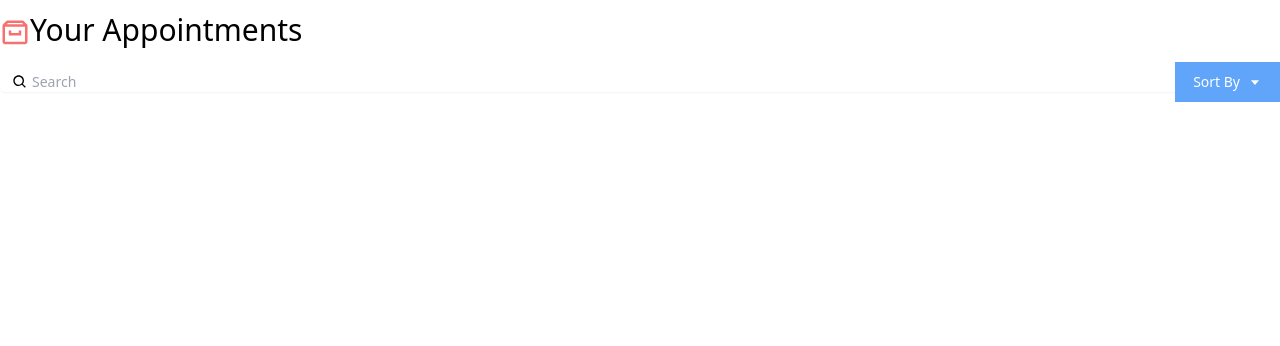
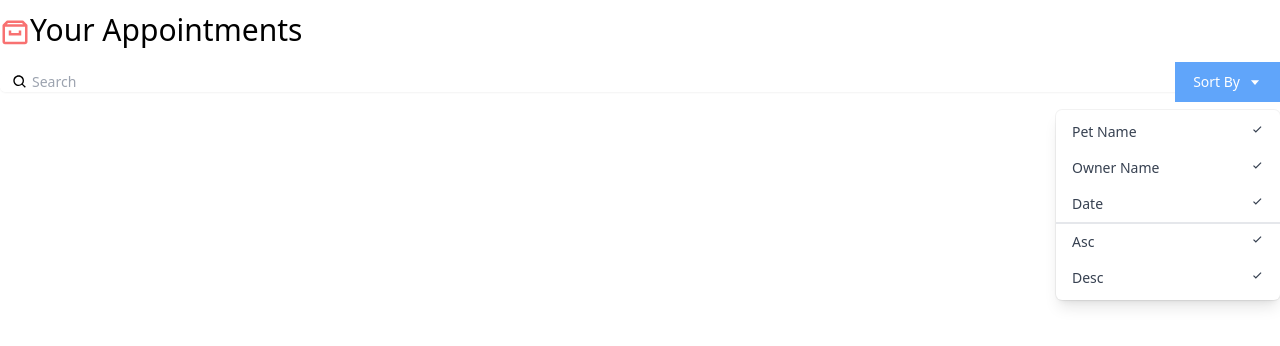
Before and after one commit to memtarhan/Become-a-React-Developer, a React (Create React App) app in the folder react-interface/: page / in a window 1280 px wide. Shown: the top 346 px of the page. Built offline with nearby package versions, Linux system fonts and the light colour scheme.

Commit message:
[Building an Interface] - Creating a sub-component Hooks

```diff
--- a/react-interface/src/components/Search.js
+++ b/react-interface/src/components/Search.js
@@ -1,4 +1,51 @@
-import { BiSearch, BiCaretDown } from "react-icons/bi";
+import { BiSearch, BiCaretDown, BiCheck } from "react-icons/bi";
+
+const DropDown = () => {
+  return (
+    <div
+      className="origin-top-right absolute right-0 mt-2 w-56
+      rounded-md shadow-lg bg-white ring-1 ring-black ring-opacity-5"
+    >
+      <div
+        className="py-1"
+        role="menu"
+        aria-orientation="vertical"
+        aria-labelledby="options-menu"
+      >
+        <div
+          className="px-4 py-2 text-sm text-gray-700 hover:bg-gray-100 hover:text-gray-900 flex justify-between cursor-pointer"
+          role="menuitem"
+        >
+          Pet Name <BiCheck />
+        </div>
+        <div
+          className="px-4 py-2 text-sm text-gray-700 hover:bg-gray-100 hover:text-gray-900 flex justify-between cursor-pointer"
+          role="menuitem"
+        >
+          Owner Name <BiCheck />
+        </div>
+        <div
+          className="px-4 py-2 text-sm text-gray-700 hover:bg-gray-100 hover:text-gray-900 flex justify-between cursor-pointer"
+          role="menuitem"
+        >
+          Date <BiCheck />
+        </div>
+        <div
+          className="px-4 py-2 text-sm text-gray-700 hover:bg-gray-100 hover:text-gray-900 flex justify-between cursor-pointer border-gray-1 border-t-2"
+          role="menuitem"
+        >
+          Asc <BiCheck />
+        </div>
+        <div
+          className="px-4 py-2 text-sm text-gray-700 hover:bg-gray-100 hover:text-gray-900 flex justify-between cursor-pointer"
+          role="menuitem"
+        >
+          Desc <BiCheck />
+        </div>
+      </div>
+    </div>
+  );
+};
 
 const Search = () => {
   return (
@@ -27,6 +74,7 @@
             >
               Sort By <BiCaretDown className="ml-2" />
             </button>
+            <DropDown />
           </div>
         </div>
       </div>
```
